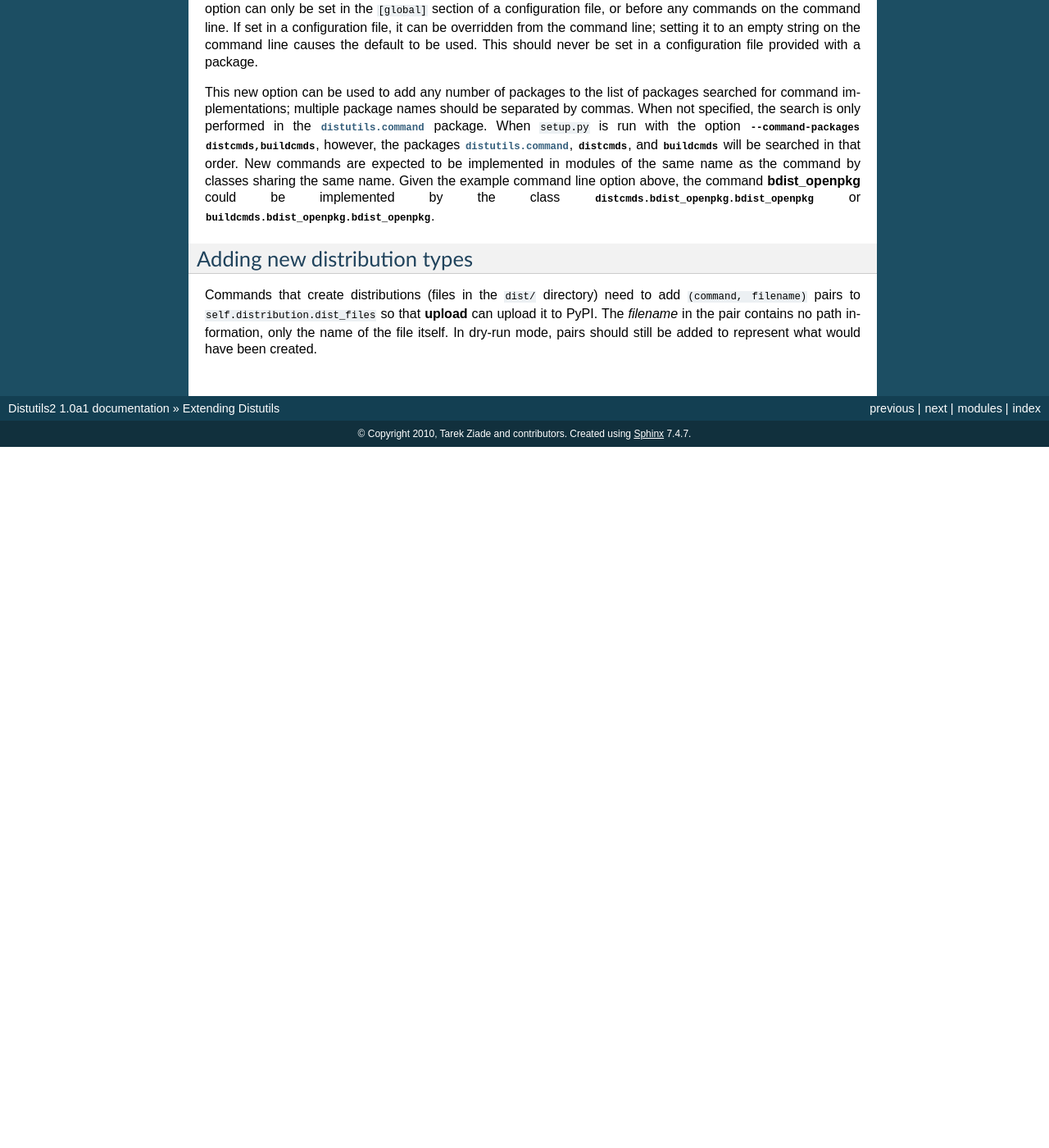
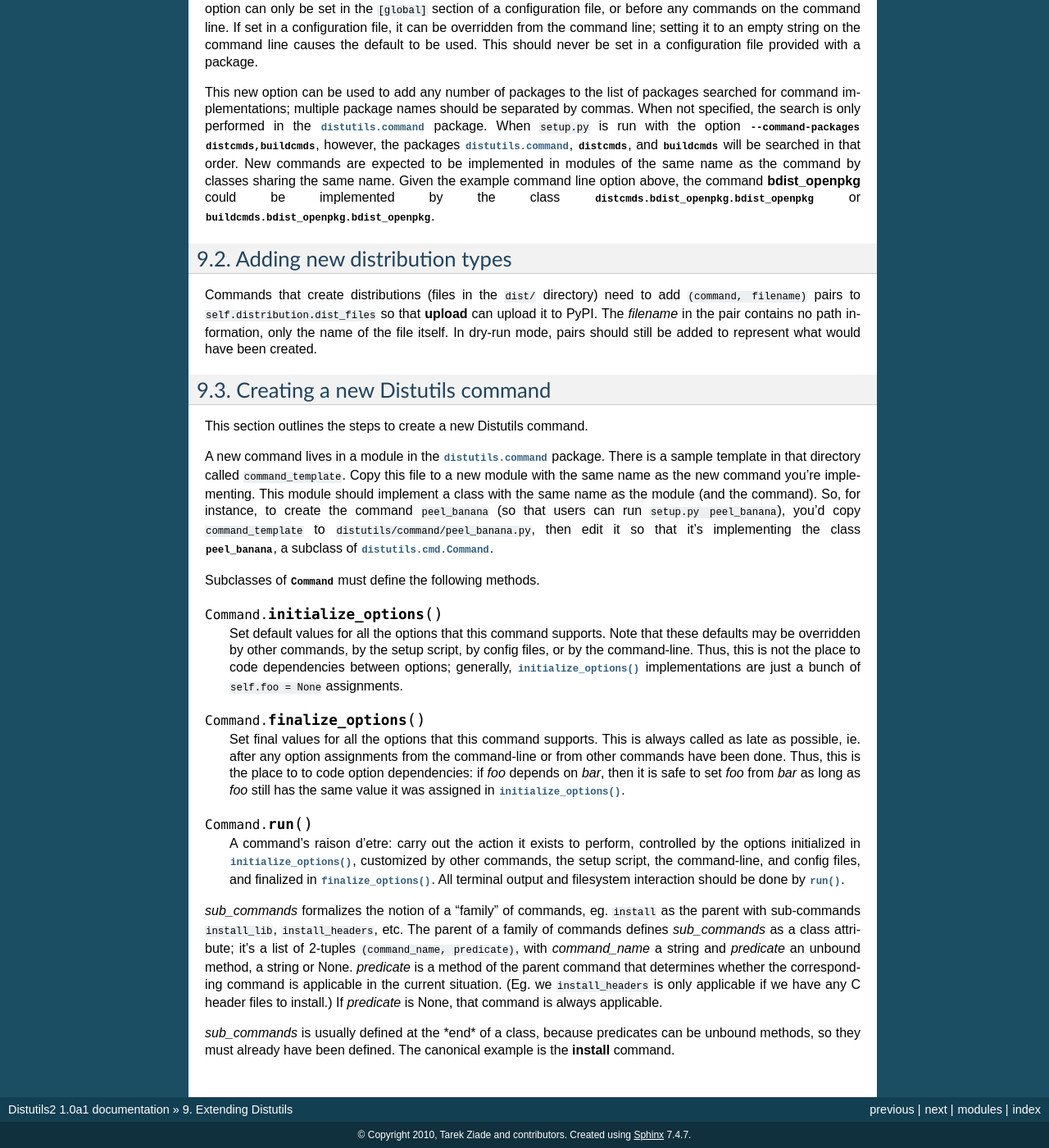
Before and after one commit to crateio/distutils2, a Sphinx documentation site: the page built from docs/source/extending.rst, in a window 1280 px wide and 1400 px high, scrolled down 903 px. Shown: the whole window at 82% size. Built offline with Sphinx 7.4.7, drawn with Linux system fonts in a browser that asks for light colours; pages that are not in the unit, such as notebooks, are missing from menus; before the commit the page ends 1448 px from its top, so only the background shows below that; some of the changed text lies outside the part shown.

Commit message:
Copied the creating new commands document

```diff
--- a/docs/source/extending.rst
+++ b/docs/source/extending.rst
@@ -92,3 +92,63 @@ to add ``(command, filename)`` pairs to ``self.distribution.dist_files`` so that
 :command:`upload` can upload it to PyPI.  The *filename* in the pair contains no
 path information, only the name of the file itself.  In dry-run mode, pairs
 should still be added to represent what would have been created.
+
+
+Creating a new Distutils command
+================================
+
+This section outlines the steps to create a new Distutils command.
+
+A new command lives in a module in the :mod:`distutils.command` package. There
+is a sample template in that directory called  :file:`command_template`. Copy
+this file to a new module with the same name as the new command you're
+implementing. This module should implement a class with the same name as the
+module (and the command). So, for instance, to create the command
+``peel_banana`` (so that users can run ``setup.py peel_banana``), you'd copy
+:file:`command_template`  to :file:`distutils/command/peel_banana.py`, then edit
+it so that it's implementing the class :class:`peel_banana`, a subclass of
+:class:`distutils.cmd.Command`.
+
+Subclasses of :class:`Command` must define the following methods.
+
+
+.. method:: Command.initialize_options()
+
+   Set default values for all the options that this command supports.  Note that
+   these defaults may be overridden by other commands, by the setup script, by
+   config files, or by the command-line.  Thus, this is not the place to code
+   dependencies between options; generally, :meth:`initialize_options`
+   implementations are just a bunch of ``self.foo = None`` assignments.
+
+
+.. method:: Command.finalize_options()
+
+   Set final values for all the options that this command supports. This is
+   always called as late as possible, ie.  after any option assignments from the
+   command-line or from other commands have been done.  Thus, this is the place
+   to to code option dependencies: if *foo* depends on *bar*, then it is safe to
+   set *foo* from *bar* as long as *foo* still has the same value it was
+   assigned in :meth:`initialize_options`.
+
+
+.. method:: Command.run()
+
+   A command's raison d'etre: carry out the action it exists to perform, controlled
+   by the options initialized in :meth:`initialize_options`, customized by other
+   commands, the setup script, the command-line, and config files, and finalized in
+   :meth:`finalize_options`.  All terminal output and filesystem interaction should
+   be done by :meth:`run`.
+
+*sub_commands* formalizes the notion of a "family" of commands, eg. ``install``
+as the parent with sub-commands ``install_lib``, ``install_headers``, etc.  The
+parent of a family of commands defines *sub_commands* as a class attribute; it's
+a list of 2-tuples ``(command_name, predicate)``, with *command_name* a string
+and *predicate* an unbound method, a string or None. *predicate* is a method of
+the parent command that determines whether the corresponding command is
+applicable in the current situation.  (Eg. we ``install_headers`` is only
+applicable if we have any C header files to install.)  If *predicate* is None,
+that command is always applicable.
+
+*sub_commands* is usually defined at the \*end\* of a class, because predicates
+can be unbound methods, so they must already have been defined.  The canonical
+example is the :command:`install` command.
--- a/docs/source/index.rst
+++ b/docs/source/index.rst
@@ -10,7 +10,6 @@ Contents:
 
 .. toctree::
    :maxdepth: 2
-
    :numbered:
 
    introduction.rst
```
